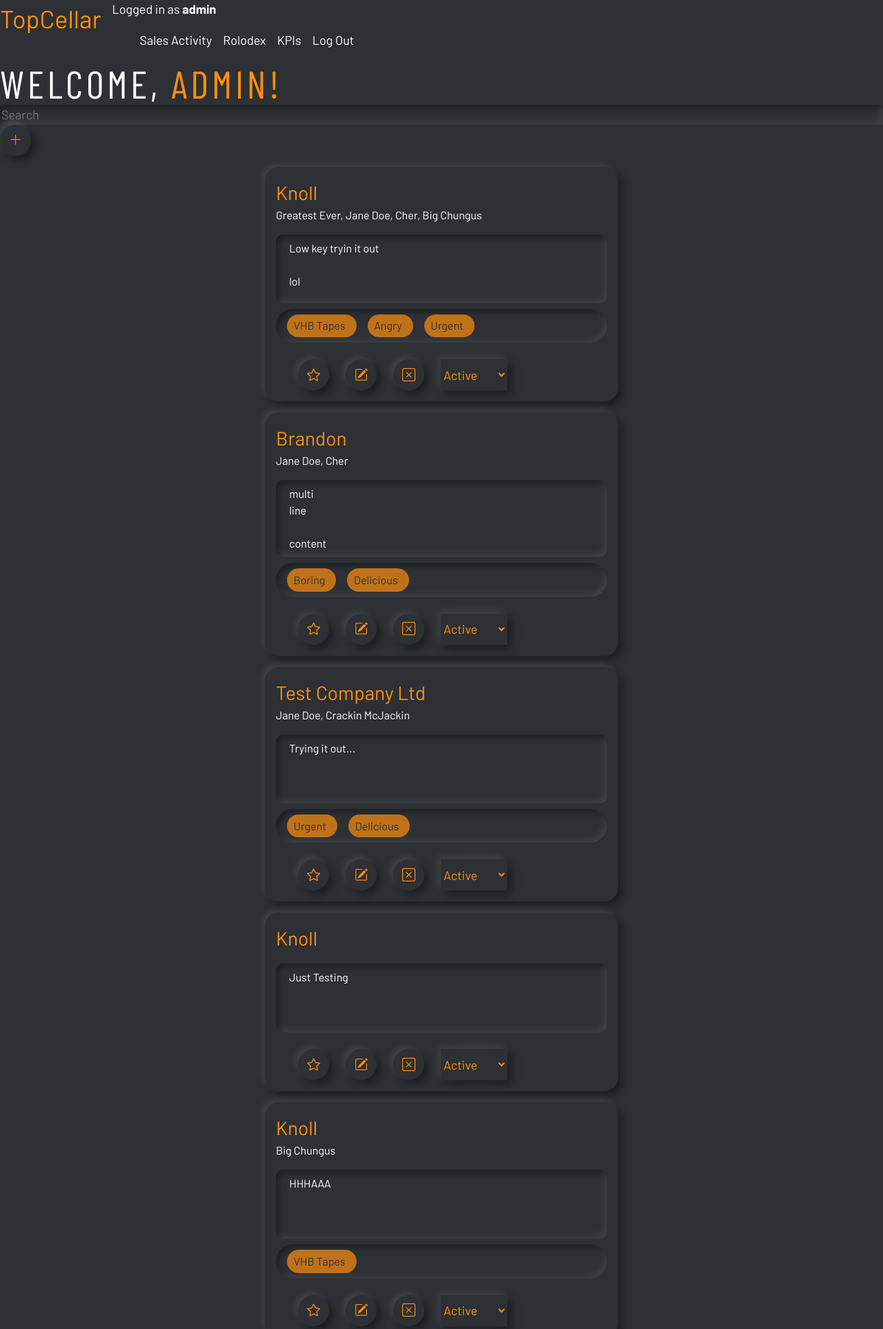
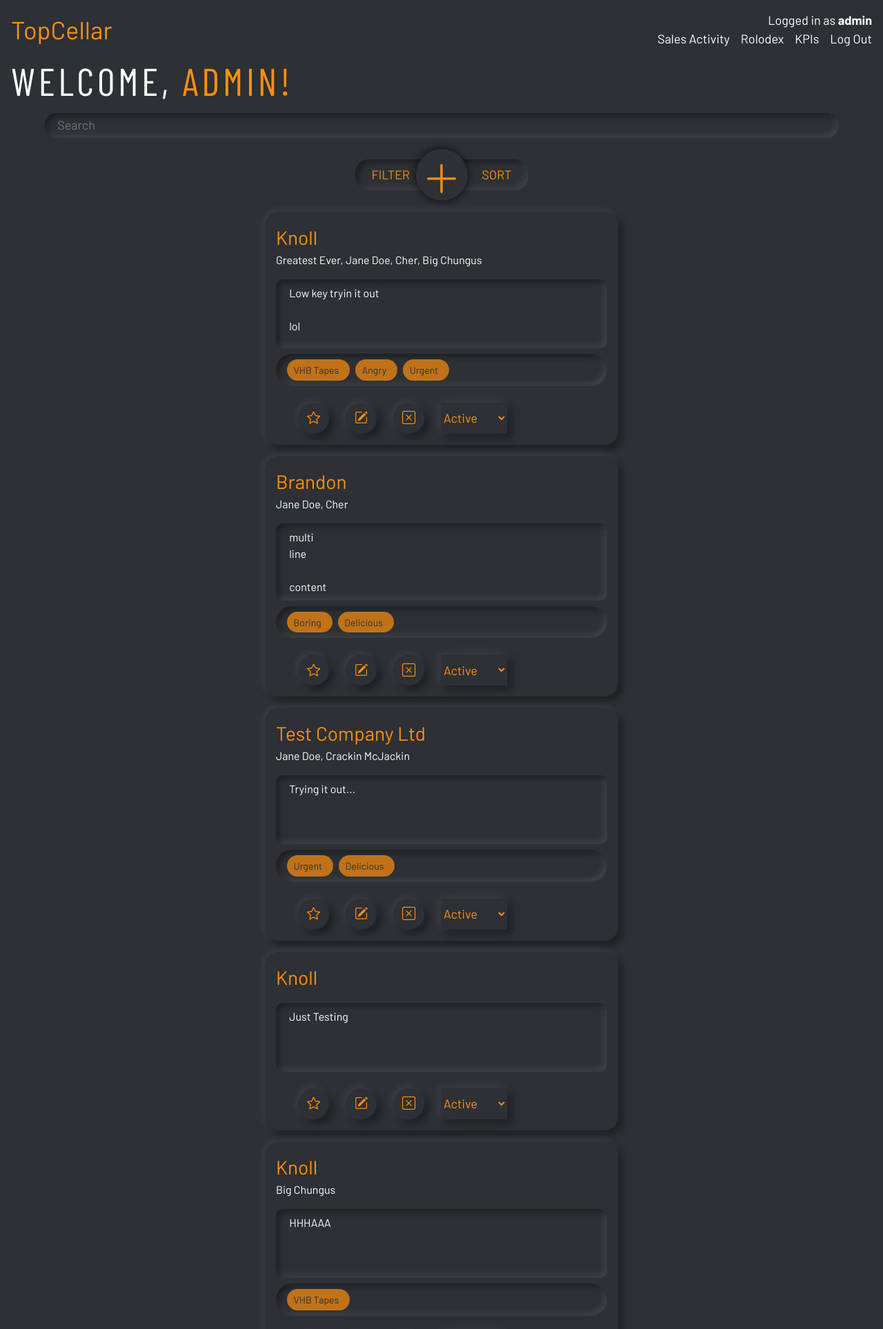
Before and after one commit to LoufaSupreme/TopCellar, a Django app: page / in a window 1280 px wide. Shown: the top 1927 px of the page at 69% size. Run offline with Django 3.2, Linux system fonts and the light colour scheme; a user stored in the database is signed in; data comes from the database, SQL or seed files in the repository; some libraries are stand-ins or nearby versions; some web fonts are replaced.

Commit message:
styled top buttons and search bar

```diff
--- a/cellar/static/cellar/client.js
+++ b/cellar/static/cellar/client.js
@@ -29,7 +29,7 @@ const App = async (state) => {
 
     return `
         ${makeModal()}
-        <div class='fs-700 ff-sans-cond letter-spacing-1 text-white uppercase'>
+        <div class='welcome fs-700 ff-sans-cond letter-spacing-1 text-white uppercase'>
             Welcome, <span class='fs-700 ff-sans-cond letter-spacing-1 text-accent uppercase'>${state.user}!</span>
         </div>
 
@@ -184,14 +184,12 @@ const generateModalText = (customer, contacts) => {
 
   if (contacts) {
     const contactText = contacts
-      .map((contact) => {
-        return `<div>${contact.first_name} ${contact.last_name}</div>`;
-      }).join("");
+      .map((contact) => `<div>${contact.first_name} ${contact.last_name}</div>`).join("");
 
     promptText += `
-            <div>We couldn't find the following contacts in your Rolodex</div>
-            ${contactText}
-        `;
+        <div>We couldn't find the following contacts in your Rolodex:</div>
+        ${contactText}
+    `;
   }
 
     promptText += `
@@ -264,7 +262,7 @@ const makeTagElement = (type, id, content) => {
 // create search box at top of screen to filter entries:
 const makeSearchBox = () => {
   return `
-        <div class='neupho inset'>
+        <div class='search-container neupho inset'>
             <input type="text" id="search" placeholder="Search">
         </div>
     `;
@@ -273,10 +271,18 @@ const makeSearchBox = () => {
 // create a button to make the new entry form appear:
 const makeAddBtn = () => {
   return `
-        <div>
-            <button id='add-btn' class='neupho round-btn bg-dark text-accent'>
-                <i class="bi bi-plus-lg"></i>
-            </button>
+        <div class='toolbar-container flex'>
+            <div class='toolbar flex'>
+                <div id='toolbar-filter-btn' class='neupho inset'>
+                    <span class='fs-400 text-accent'>FILTER<span>
+                </div>
+                <button id='add-btn' class='round-btn bg-dark text-accent neupho'>
+                    <i class="bi bi-plus-lg"></i>
+                </button>
+                <div id='toolbar-sort-btn' class='neupho inset'>
+                    <span class='fs-400 text-accent'>SORT<span>
+                </div>
+            </div>
         </div>
     `;
 };
--- a/cellar/static/cellar/resets.css
+++ b/cellar/static/cellar/resets.css
@@ -6,6 +6,8 @@
 *::before,
 *::after {
   box-sizing: border-box;
+  padding: 0;
+  margin: 0;
 }
 
 /* margins */
@@ -72,6 +74,9 @@ select {
   margin: 0;
 }
 
+ul {
+}
+
 ul li {
   list-style: none;
 }
--- a/cellar/static/cellar/style.css
+++ b/cellar/static/cellar/style.css
@@ -200,7 +200,7 @@
 
 .neupho {
   box-shadow:  6px 6px 12px rgba(0, 0, 0, 0.4),
-              -4px -4px 10px rgba(255,255,255,0.1);
+              -2px -2px 12px rgba(255,255,255,0.1);
 }
 
 .inset {
@@ -212,6 +212,43 @@
 /* COMPONENTS --------------------------------- */
 /* ------------------------------------------ */
 
+/* NAVBAR //////////////*/
+
+.navbar {
+  justify-content: space-between;
+  padding: 1rem;
+}
+
+.nav-content {
+  flex-direction: column;
+  --gap: 0;
+}
+
+.navbar-nav {
+  --gap: 1rem;
+}
+
+.login-status {
+  margin-left: auto;
+}
+
+/* PAGE HEADER  //////////////////*/
+
+.welcome {
+  padding-left: 1rem;
+}
+
+/* SEARCHBAR AREA ///////////////*/
+
+.search-container {
+  margin: 1rem 4rem;
+  padding: 0.3rem 1.2rem;
+  border-radius: 20px;
+}
+
+#search {
+  width: 100%;
+}
 
 #entries-container {
   flex-direction: column;
@@ -219,7 +256,60 @@
   align-items: center;
 }
 
-/* entry container //////////////////////////*/
+.toolbar-container {
+  justify-content: center;
+  align-items: center;
+}
+
+.toolbar {
+  justify-content: center;
+  align-items: center;
+}
+
+#toolbar-filter-btn {
+  width: 120px;
+  height: 45px;
+  margin-right: -3rem;
+  z-index: 2;
+  border-radius: 20px;
+}
+
+#toolbar-filter-btn > span {
+  display: flex;
+  align-items: center;
+  height: 100%;
+  padding-left: 1.5rem;
+}
+
+#add-btn {
+  z-index: 3;
+  width: 75px;
+  height: 75px;
+  box-shadow:  2px 2px 12px rgba(0, 0, 0, 0.4),
+              -2px -2px 12px rgba(0,0,0,0.4);
+}
+
+#add-btn > i {
+  font-size: var(--fs-700);
+}
+
+#toolbar-sort-btn {
+  width: 120px;
+  height: 45px;
+  margin-left: -3rem;
+  z-index: 2;
+  border-radius: 20px;
+}
+
+#toolbar-sort-btn > span {
+  display: flex;
+  justify-content: flex-end;
+  align-items: center;
+  height: 100%;
+  padding-right: 1.5rem;
+}
+
+/* INDIVIDUAL ENTRY CONTAINER ////////////*/
 
 .entry-container {
   flex-direction: column;
@@ -229,11 +319,6 @@
   margin: 0;
   padding: 1rem;
 }
-
-/* .entry-container > .tag-container {
-  padding: 0.5rem 1.2rem 0.5rem 1.2rem;
-  margin: 1rem 0 1rem 0;
-} */
 
 .entry-customer {
 }
@@ -258,11 +343,13 @@
   border-radius: 50px;
   padding: 0.5rem 1rem;
   margin: 0.5rem 0;
+  --gap: 0.5rem;
 }
 
 .tag {
   background-color: hsl(var(--clr-light) / 0.7);
   color: hsl(var(--clr-dark));
+  font-size: var(--fs-200);
   padding: 0.3rem 1rem 0.3rem 0.6rem;
   border: none;
   border-radius: 20px;
--- a/cellar/templates/cellar/layout.html
+++ b/cellar/templates/cellar/layout.html
@@ -24,7 +24,7 @@
 <body>
     <div class="navbar bg-dark flex">
         <h1><a class='navbar-brand text-accent' href="{% url 'cellar:index' %}">TopCellar</a></h1>
-        <div class="nav-content">
+        <div class="nav-content flex">
             <div class="login-status">
                 {% if user.is_authenticated %}
                     Logged in as <strong>{{ user.username }}</strong>
```
